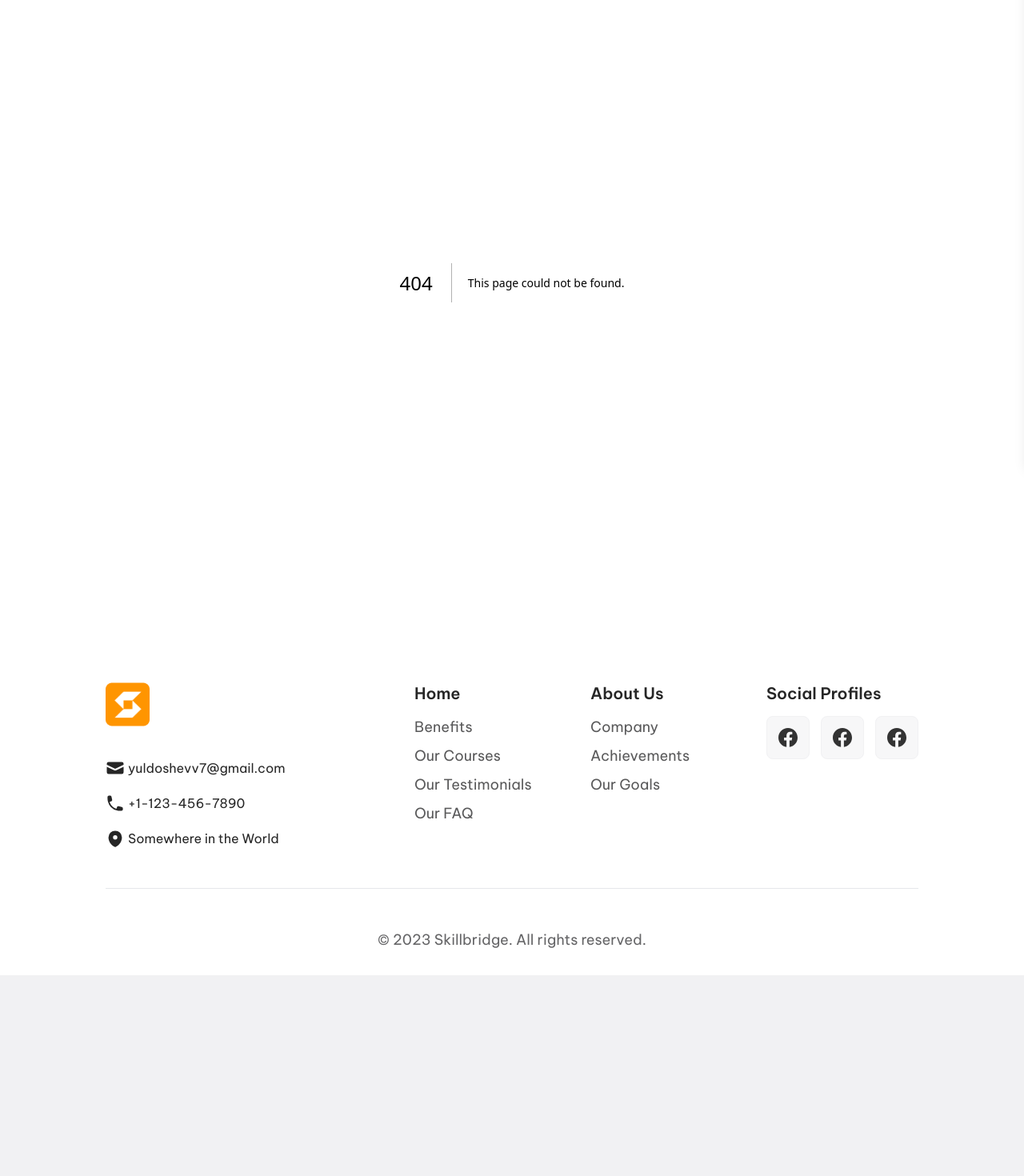
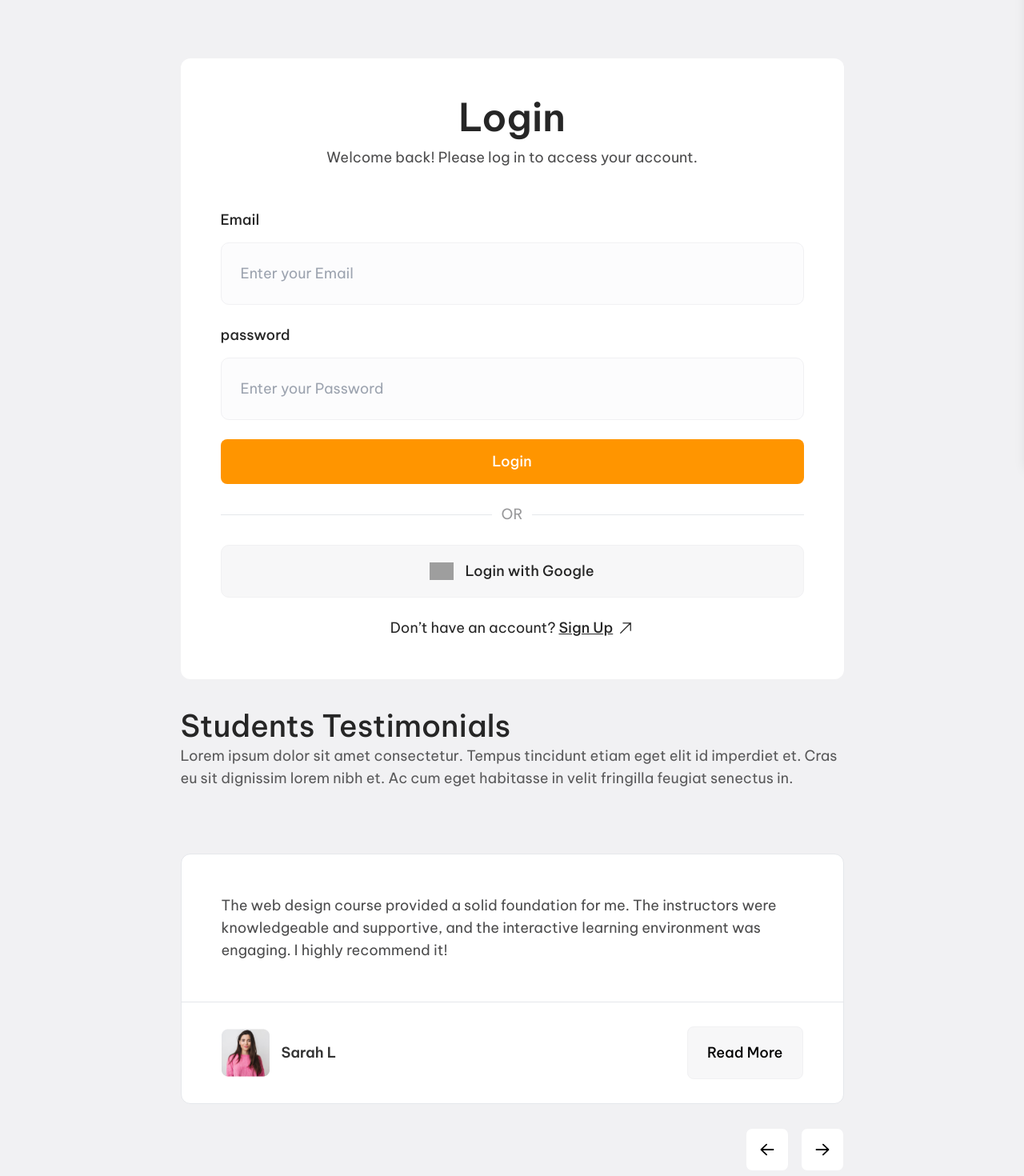
Before and after one commit to ayubxon13/education-website, a Next.js app: page /sign in a window 1280 px wide. Before the commit this address had no page. Shown: the part 220-1690 px from the top of the page at 80% size. Before the commit the page ends 1439 px from the top, so only its background shows below. Built offline with nearby package versions, Linux system fonts and the light colour scheme; grey boxes are pictures that could not be loaded.

Commit message:
redesign

```diff
--- a/src/app/pricing/page.tsx
+++ b/src/app/pricing/page.tsx
@@ -9,7 +9,7 @@ export default function Pricing() {
     <>
       <CoursesMainTitle />
       <div className="max-container">
-        <div className="p-3 bg-[#FFFFFF] mx-auto md:mb-[50px] mb-10 w-min flex rounded-lg">
+        <div className="p-3 bg-[#FFFFFF] gap-2 mx-auto md:mb-[50px] mb-10 w-min flex rounded-lg">
           <BtnPrimary text="Monthly" fontW="500" />
           <BtnSecondary text="Yearly" fontW="500" />
         </div>
--- /dev/null
+++ b/src/app/sign/page.tsx
@@ -0,0 +1,17 @@
+import RegistrationCard from "@/components/auth/RegistrationCard";
+import StudentsTestimonials from "@/components/auth/StudentsTestimonials";
+
+export default function Sign() {
+  return (
+    <section className="max-container">
+      <div className="flex max-[1730px]:grid gap-y-10 max-[1730px]:justify-center lg:gap-x-[100px] gap-x-20 justify-between lg:mt-[100px] md:mt-20 lg:mb-[150px] md:mb-[100px] mt-[50px] mb-[50px] items-center">
+        <div className="max-[1730px]:order-2">
+          <StudentsTestimonials />
+        </div>
+        <div className="max-[1730px]:order-1">
+          <RegistrationCard />
+        </div>
+      </div>
+    </section>
+  );
+}
--- a/src/components/Btn/BtnPrimary.tsx
+++ b/src/components/Btn/BtnPrimary.tsx
@@ -7,7 +7,7 @@ export default function BtnPrimary({text, fontW}: thisProps) {
   return (
     <button
       style={{fontWeight: fontW}}
-      className={`bg-[#FF9500] text-[#FFFFFF] lg:text-lg text-sm lg:px-6 px-5 py-[14px] rounded-lg`}
+      className={`bg-[#FF9500] hover:bg-opacity-75 active:bg-[#E68A00] transition-all text-[#FFFFFF] lg:text-lg text-sm lg:px-6 px-5 py-[14px] rounded-lg`}
     >
       {text}
     </button>
--- a/src/components/Btn/BtnSecondary.tsx
+++ b/src/components/Btn/BtnSecondary.tsx
@@ -7,7 +7,7 @@ export default function BtnSecondary({text, fontW}: thisProps) {
   return (
     <button
       style={{fontWeight: fontW}}
-      className={`bg-[#FFFFFF] text-[#262626] lg:text-lg text-sm border border-[#F1F1F3] lg:px-6 px-5 py-[14px] rounded-lg`}
+      className={`bg-[#FFFFFF] hover:bg-opacity-65 active:bg-[#E0E0E0] transition-all text-[#262626] lg:text-lg text-sm border border-[#F1F1F3] lg:px-6 px-5 py-[14px] rounded-lg`}
     >
       {text}
     </button>
--- a/src/components/CoursePriceCard.tsx
+++ b/src/components/CoursePriceCard.tsx
@@ -1,4 +1,5 @@
 import Image from "next/image";
+import Link from "next/link";
 
 export default function CoursePriceCard() {
   return (
@@ -79,17 +80,19 @@ export default function CoursePriceCard() {
               </p>
             </div>
           </div>
-          <button className="bg-[#FF9500] rounded-b-lg text-[#FFFFFF] font-semibold lg:text-lg text-sm lg:py-5 py-[18px] w-full">
-            Get Started
-          </button>
+          <Link href="/courses">
+            <button className="bg-[#FF9500] hover:bg-opacity-75 active:bg-[#E68A00] transition-all rounded-b-lg text-[#FFFFFF] font-semibold lg:text-lg text-sm lg:py-5 py-[18px] w-full">
+              Get Started
+            </button>
+          </Link>
         </div>
-      </div>{" "}
+      </div>
       <div className="bg-[#FCFCFD] grid rounded-xl border border-[#F1F1F3] lg:px-[30px] md:px-6 px-5 lg:pt-[50px] md:pt-10 pt-[30px] lg:pb-[30px] md:pb-6 pb-5">
         <div className="bg-[#FFF9F0] rounded-md border border-[#FFEACC] text-center lg:py-3 md:py-[10px] py-2 text-[#262626] font-medium lg:text-[22px] md:text-lg text-base">
           Free Plan
         </div>
         <p className="font-semibold lg:text-[80px] md:text-6xl text-[50px] text-[#262626] text-center lg:mt-[50px] mt-[30px]">
-          $0
+          $99
           <span className="font-medium lg:text-xl md:text-base text-sm text-[#4C4C4D]">
             /month
           </span>
@@ -160,9 +163,11 @@ export default function CoursePriceCard() {
               </p>
             </div>
           </div>
-          <button className="bg-[#FF9500] rounded-b-lg text-[#FFFFFF] font-semibold lg:text-lg text-sm lg:py-5 py-[18px] w-full">
-            Get Started
-          </button>
+          <Link href="/courses">
+            <button className="bg-[#FF9500] hover:bg-opacity-75 active:bg-[#E68A00] transition-all rounded-b-lg text-[#FFFFFF] font-semibold lg:text-lg text-sm lg:py-5 py-[18px] w-full">
+              Get Started
+            </button>
+          </Link>
         </div>
       </div>
     </div>
--- a/src/components/Header.tsx
+++ b/src/components/Header.tsx
@@ -36,7 +36,7 @@ export default function Header() {
           </nav>
         </div>
         <div className="flex gap-[30px] items-center">
-          <Link href="/sign-up" className="xl:text-lg text-sm hover:underline">
+          <Link href="/sign" className="xl:text-lg text-sm hover:underline">
             Sign Up
           </Link>
           <Link href="/login">
--- a/src/components/Input.tsx
+++ b/src/components/Input.tsx
@@ -1,11 +1,17 @@
-export default function Input() {
+type thisProps = {
+  title: string;
+  placeHolder: string;
+  name: string;
+};
+export default function Input({name, placeHolder, title}: thisProps) {
   return (
     <div className="grid lg:gap-y-[14px] gap-y-[10px]">
       <p className="text-[#262626] font-medium lg:text-lg md:text-base text-sm">
-        Email
+        {title}
       </p>
       <input
-        placeholder="Enter your Email"
+        name={name}
+        placeholder={placeHolder}
         className="bg-[#FCFCFD] w-full lg:text-lg md:text-base text-sm rounded-[10px] lg:p-6 p-5 border border-[#F1F1F3]"
         type="text"
       />
--- a/src/components/OurPricing.tsx
+++ b/src/components/OurPricing.tsx
@@ -16,7 +16,7 @@ export default function OurPricing() {
             eget habitasse in velit fringilla feugiat senectus in.
           </p>
         </div>
-        <div className="p-3 bg-[#FFFFFF] w-min flex rounded-lg">
+        <div className="p-3 bg-[#FFFFFF] gap-2 w-min flex rounded-lg">
           <BtnPrimary fontW="500" text="Monthly" />
           <BtnSecondary text="Yearly" fontW="500" />
         </div>
--- a/src/components/auth/RegistrationCard.tsx
+++ b/src/components/auth/RegistrationCard.tsx
@@ -13,27 +13,20 @@ export default function RegistrationCard() {
         Welcome back! Please log in to access your account.
       </p>
       <div className="grid lg:gap-6 gap-5">
-        <div className="grid lg:gap-y-[14px] gap-y-[10px]">
-          <p className="text-[#262626] font-medium lg:text-lg md:text-base text-sm">
-            Email
-          </p>
-          <input
-            placeholder="Enter your Email"
-            className="bg-[#FCFCFD] w-full lg:text-lg md:text-base text-sm rounded-[10px] lg:p-6 p-5 border border-[#F1F1F3]"
-            type="text"
-          />
-        </div>
+        <Input name="email" placeHolder="Enter your Email" title="Email" />
 
-        <Input />
-
-        <Input />
+        <Input
+          name="password"
+          placeHolder="Enter your Password"
+          title="password"
+        />
         <BtnPrimary text="Login" fontW="500" />
         <div className="flex gap-3 text-[#98989A] items-center">
           <hr className="w-full" />
           <p className="lg:text-lg text-sm">OR</p>
           <hr className="w-full" />
         </div>
-        <button className="bg-[#F7F7F8] flex items-center justify-center gap-[14px] border border-[#F1F1F3] w-full rounded-[10px] text-[#262626] lg:py-[18px] py-4 font-medium lg:text-lg text-sm">
+        <button className="bg-[#F7F7F8] hover:bg-opacity-65 active:bg-[#E0E0E0] transition-all flex items-center justify-center gap-[14px] border border-[#F1F1F3] w-full rounded-[10px] text-[#262626] lg:py-[18px] py-4 font-medium lg:text-lg text-sm">
           <Image src="/google.svg" width={30} height={30} alt="google icon" />
           Login with Google
         </button>
--- a/src/components/auth/StudentsTestimonials.tsx
+++ b/src/components/auth/StudentsTestimonials.tsx
@@ -1,3 +1,4 @@
+import {ArrowLeftIcon, ArrowRightIcon} from "@heroicons/react/20/solid";
 import Image from "next/image";
 
 export default function StudentsTestimonials() {
@@ -20,14 +21,28 @@ export default function StudentsTestimonials() {
         <hr />
         <div className="lg:px-[50px] md:px-10 px-[30px] flex items-center justify-between lg:py-[30px] md:py-6 py-5">
           <div className="flex items-center lg:gap-[15px] gap-[10px]">
-            <Image className="lg:w-[60px] lg:h-[60px] w-[50px] h-[50px]" width={60} height={60} src="/userImg.png" alt="user img" />
+            <Image
+              className="lg:w-[60px] lg:h-[60px] w-[50px] h-[50px]"
+              width={60}
+              height={60}
+              src="/userImg.png"
+              alt="user img"
+            />
             <p className="font-semibold lg:text-lg text-[#333333]">Sarah L</p>
           </div>
-          <button className="bg-[#F7F7F8] border border-[#F1F1F3] font-medium lg:text-lg lg:py-[18px] text-sm py-[14px] lg:px-6 px-[16px] rounded-lg">
+          <button className="bg-[#F7F7F8] hover:bg-opacity-65 active:bg-[#E0E0E0] border border-[#F1F1F3] font-medium lg:text-lg lg:py-[18px] text-sm py-[14px] lg:px-6 px-[16px] rounded-lg">
             Read More
           </button>
         </div>
       </div>
+      <div className="justify-end w-full flex gap-[15px] mt-[30px]">
+        <button className="p-[14px] hover:bg-opacity-65 active:bg-[#E0E0E0] bg-[#FFFFFF] rounded-lg border border-[#F1F1F3]">
+          <ArrowLeftIcon className="w-[24px] h-[24px]" />
+        </button>
+        <button className="p-[14px] hover:bg-opacity-65 active:bg-[#E0E0E0] bg-[#FFFFFF] rounded-lg border border-[#F1F1F3]">
+          <ArrowRightIcon className="w-[24px] h-[24px]" />
+        </button>
+      </div>
     </div>
   );
 }
```
